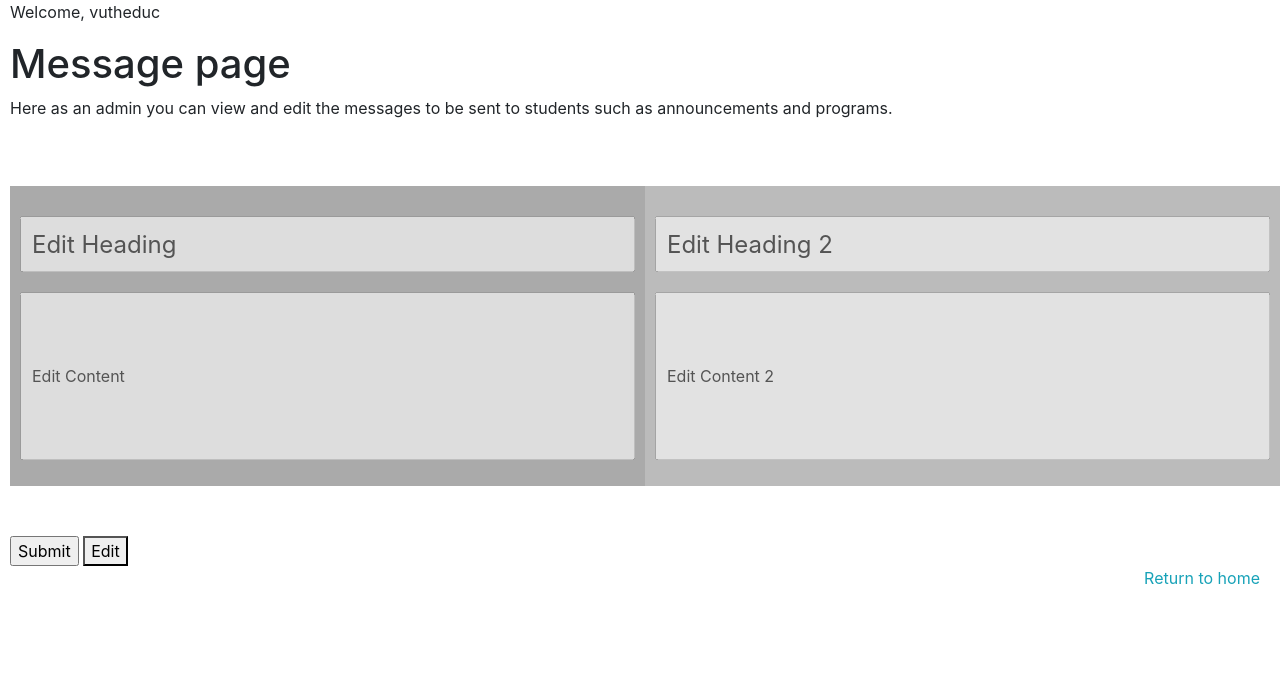
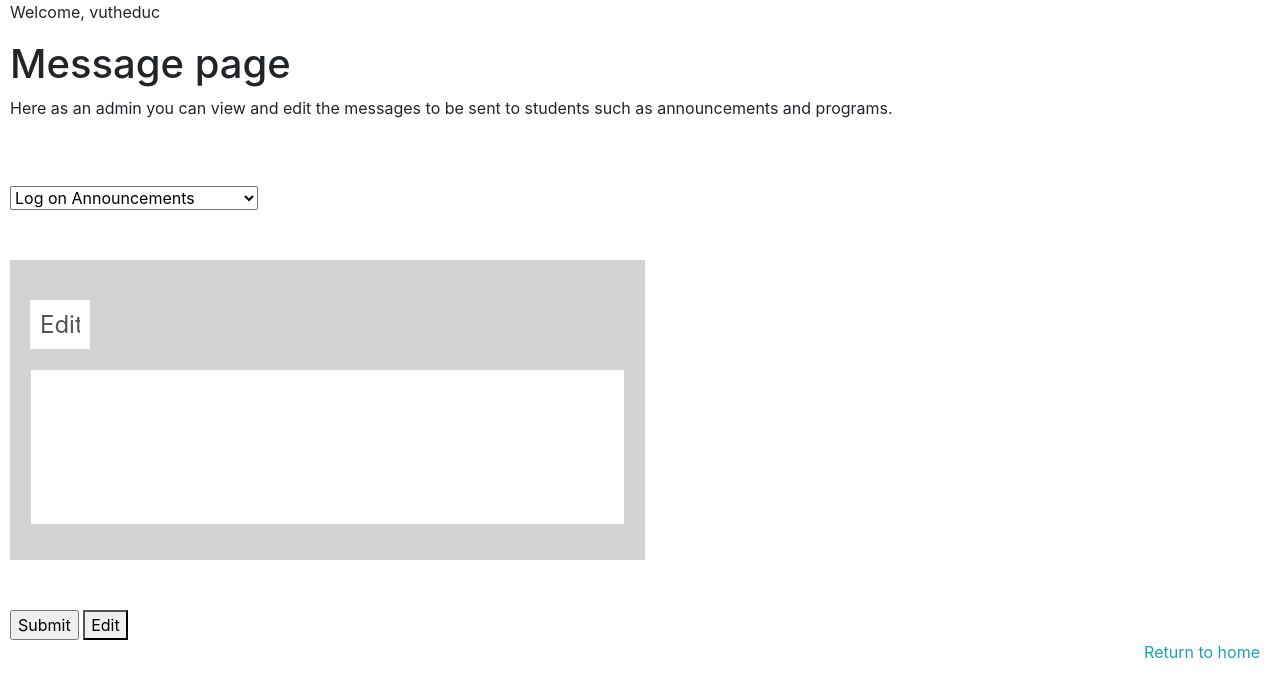
Before and after one commit to nullpointertong/Software-Engineering-Studio-2B, a Django app: template app/helps_booking_admin/helps_admin/templates/pages/layouts/message.html in a window 1280 px wide. Shown: the part 69-766 px from the top of the page. Run offline with Django 3.2, Linux system fonts and the light colour scheme; the template is opened without the code that fills it: values that come from a table or form of the project are taken from there, others are empty; a user stored in the database is signed in; data comes from the database, SQL or seed files in the repository; both versions use the stored data as it was after the commit; some libraries are stand-ins or nearby versions.

Commit message:
Messages form validation and getting values from inputs

```diff
--- a/app/helps_booking_admin/helps_admin/static/css/admin-message-style.css
+++ b/app/helps_booking_admin/helps_admin/static/css/admin-message-style.css
@@ -1,10 +1,8 @@
-
-
 /* Create two equal columns that floats next to each other */
 .column-message {
   float: left;
   width: 50%;
-    padding: 10px;
+  padding: 20px;
   height: 300px; /* Should be removed. Only for demonstration */
 }
 
@@ -15,27 +13,33 @@
 }
 
 .enhanceInput {
-
   float: left;
   padding: 10px;
   margin-top: 20px;
   width: 100%;
   height: 60%;
-
-
 }
 
+textarea {
+  resize: none;
+  width: 100%;
+  height: 60%;
+  margin-top: 20px;
+}
+
+.enhanceTextAreaHeading {
+  width: 100%;
+  height: 20%;
+  font-size: 24px;
+}
 
 .enhanceInputHeading {
-
   float: left;
   padding: 10px;
   margin-top: 20px;
-    width: 100%;
+  width: 10%;
   height: 20%;
-    font-size:24px;
-
-
+  font-size: 24px;
 }
 
 .row-message-buttons {
@@ -55,7 +59,7 @@
   .column-message {
     width: 100%;
   }
-    .enhanceInputs {
+  .enhanceInput {
     width: 100%;
   }
 }
--- a/app/helps_booking_admin/helps_admin/static/js/messages.js
+++ b/app/helps_booking_admin/helps_admin/static/js/messages.js
@@ -1,13 +1,13 @@
 function disableTxt() {
     document.getElementById("text1").disabled = true;
     document.getElementById("text2").disabled = true;
-    document.getElementById("textheading1").disabled = false;
-    document.getElementById("textheading2").disabled = false;
+    document.getElementById("textheading1").disabled = true;
+    document.getElementById("textheading2").disabled = true;
 
   }
 
   function undisableTxt() {
-    document.getElementById("text1").disabled = false;
+    document.getElementById("textarea").disabled = false;
     document.getElementById("text2").disabled = false;
     document.getElementById("textheading1").disabled = false;
     document.getElementById("textheading2").disabled = false;
--- a/app/helps_booking_admin/helps_admin/templates/pages/layouts/message.html
+++ b/app/helps_booking_admin/helps_admin/templates/pages/layouts/message.html
@@ -1,42 +1,146 @@
-{% extends "pages/layouts/base.html" %}
+{% extends "pages/layouts/base.html" %} {% block extra_head %}
+<link
+  rel="stylesheet"
+  href="https://cdn.datatables.net/1.10.13/css/jquery.dataTables.min.css"
+/>
+<script src="https://cdn.datatables.net/1.10.13/js/jquery.dataTables.min.js"></script>
+{% load static %}
 
+<link
+  rel="stylesheet"
+  type="text/css"
+  href="{% static 'css/admin-message-style.css' %}"
+/>
 
-{% block extra_head %}
-    <link rel="stylesheet" href="https://cdn.datatables.net/1.10.13/css/jquery.dataTables.min.css">
-    <script src="https://cdn.datatables.net/1.10.13/js/jquery.dataTables.min.js"></script>
-    {% load static %}
-    <link rel="stylesheet" type="text/css" href="{% static 'css/admin-message-style.css' %}">
-    <script src="{% static 'js/messages.js' %}"></script>
-{% endblock %}
+{% endblock %} {% block content %}
 
+<body>
+  {% load static %}
 
-{% block content %}
-<h1>Message page</h1>
+  <script>
+    function disableTxt() {
+      document.getElementById("textarea").disabled = true;
+      document.getElementById("textheading1").disabled = true;
+    }
 
-<p>Here as an admin you can view and edit the messages to be sent to students such as announcements and
- programs.
-</p>
+    function undisableTxt() {
+      document.getElementById("textarea").disabled = false;
+      document.getElementById("textheading1").disabled = false;
+    }
 
+    function formElementChange() {
+      try {
+        document.getElementById("error_header").style.display = "none";
+        document.getElementById("error_body").style.display = "none";
+      } catch (e) {}
+    }
 
-<div class="row-message">
-        <form action=" " method="POST">
+    function postMessage() {
+      var message_heading = document.getElementById("textheading1");
+      var message_content = document.getElementById("textarea");
 
-    <div class="column-message" style="background-color:#aaa;">
-      <input class = "enhanceInputHeading" id="textheading1" disabled = "true"  value = "Edit Heading" ></p>
-      <input class = "enhanceInput" id="text1" disabled = "true" value = "Edit Content"></p>
-    </div>
-    <div class="column-message" style="background-color:#bbb;">
-      <input class = "enhanceInputHeading" id="textheading2" disabled = "true" value = "Edit Heading 2"></p>
-      <input class = "enhanceInput"  id="text2" disabled = "true" value = "Edit Content 2"> </p>
-    </div>
-  </form>
+      console.log(
+        "INPUT CONTENT: ",
+        message_heading.value,
+        message_content.value
+      );
 
+      var form_incomplete = false;
+      if (
+        message_heading.value === "" ||
+        message_heading.value === "Edit Heading"
+      ) {
+        form_incomplete = true;
+        document.getElementById("error_header").style.display = "block";
+        document.getElementById("background").style.height = "500px";
+      }
+      if (message_content.value === "") {
+        form_incomplete = true;
+        document.getElementById("error_body").style.display = "block";
+        document.getElementById("background").style.height = "500px";
+      }
+
+      if (form_incomplete) {
+        alert("Please check your input!");
+      }
+      return !form_incomplete;
+    }
+
+    function confirmMessage() {
+      var form = document.forms["create_session"];
+      form.submit();
+    }
+  </script>
+
+  <h1>Message page</h1>
+
+  <p>
+    Here as an admin you can view and edit the messages to be sent to students
+    such as announcements and programs.
+  </p>
+
+  <div class="row-message">
+    <select>
+      <option value="logon">Log on Announcements</option>
+      <option value="software">Software Internship Programs</option>
+      <option value="engineering">Engineering Programs</option>
+    </select>
   </div>
 
   <div class="row-message">
-        <input type="submit" value="Submit">
-        <button onclick="undisableTxt();">Edit</button>
+    <form
+      action="/search_sessions/"
+      method="POST"
+      onsubmit="return postMessage();"
+    >
+      <div
+        id="background"
+        class="column-message"
+        style="background-color:#D3D3D3;"
+      >
+        {% csrf_token %}
 
+        <div>
+          <input
+            style="background-color:#FFFFFF; border: 0;"
+            class="enhanceInputHeading"
+            id="textheading1"
+            disabled="true"
+            value="Edit Heading"
+            onchange="
+            this.style.color='black';formElementChange();"
+          />
+          <label
+            id="error_header"
+            style="color:#FF0000; border: 0; padding:0; margin:0; display:none;"
+          >
+            Required Field!</label
+          >
+        </div>
+
+        <textarea
+          style="resize: none; width: 100%; height: 60%; margin-top: 20px;   float: left;  background-color:#FFFFFF;"
+          value="Edit Content"
+          disabled="true"
+          id="textarea"
+          onchange="
+            this.style.color='black';formElementChange();"
+        >
+        </textarea>
+        <label
+          id="error_body"
+          style="color:#FF0000; border: 0; padding:0; margin:0; display:none;"
+        >
+          Required Field!</label
+        >
+      </div>
+    </form>
   </div>
 
+  <div class="row-message">
+    <input type="submit" value="Submit" onclick="postMessage();" />
+    <button onclick="undisableTxt()">Edit</button>
+  </div>
+</body>
+
 {% endblock %}
```
Also changed, not shown: app/helps_booking_system/db.sqlite3. Lines whose indentation alone changed are shown as unchanged.
